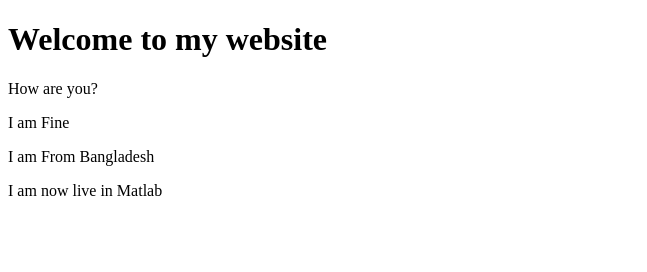
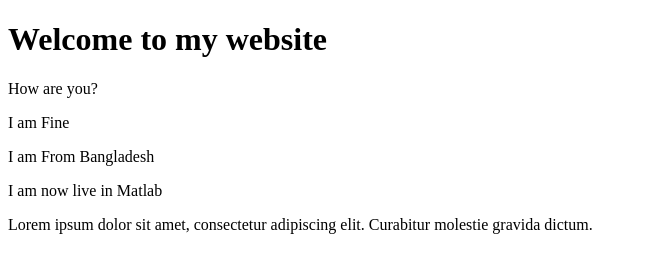
Before and after one commit to naymulhasan05/First_time, a plain HTML site: page index.html in a window 1280 px wide. Shown: the whole page, without its empty margins (0-647 px from the left). Drawn offline with Linux system fonts and the light colour scheme.

Commit message:
This is branchD

```diff
--- a/index.html
+++ b/index.html
@@ -11,5 +11,6 @@
     <p>I am Fine</p>
     <p>I am From Bangladesh</p>
     <p>I am now live in Matlab</p>
+    <p>Lorem ipsum dolor sit amet, consectetur adipiscing elit. Curabitur molestie gravida dictum. </p>
 </body>
 </html>
```
